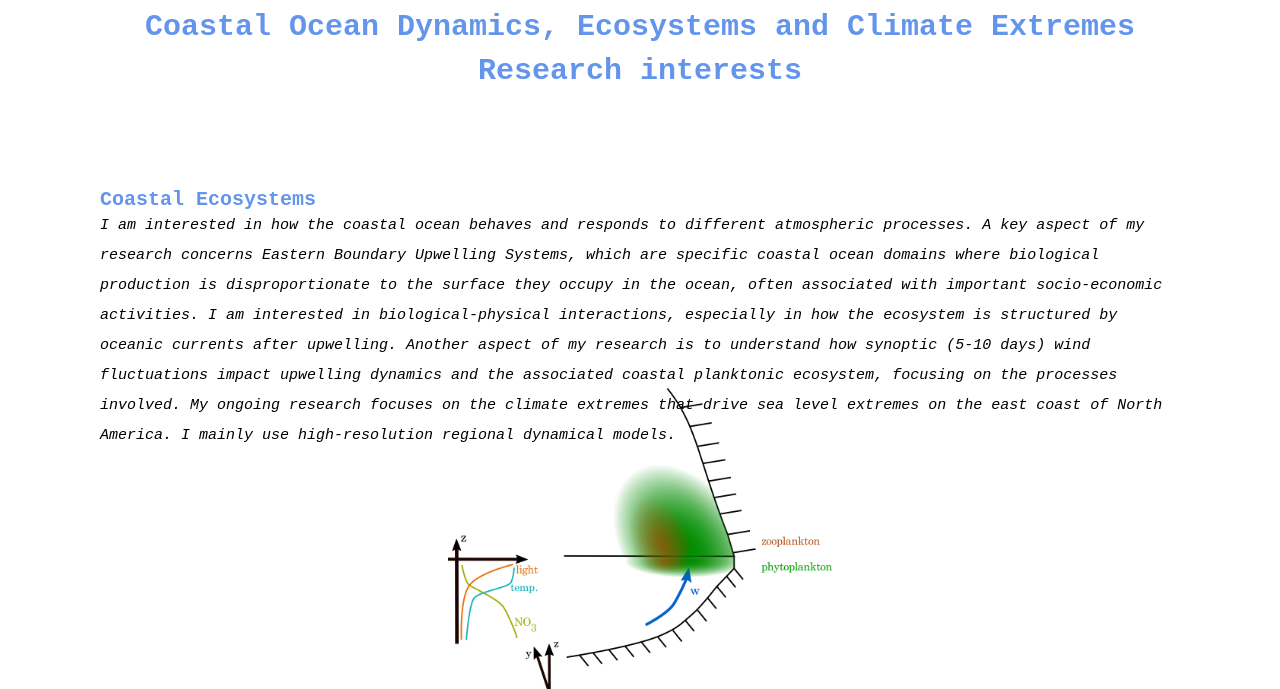
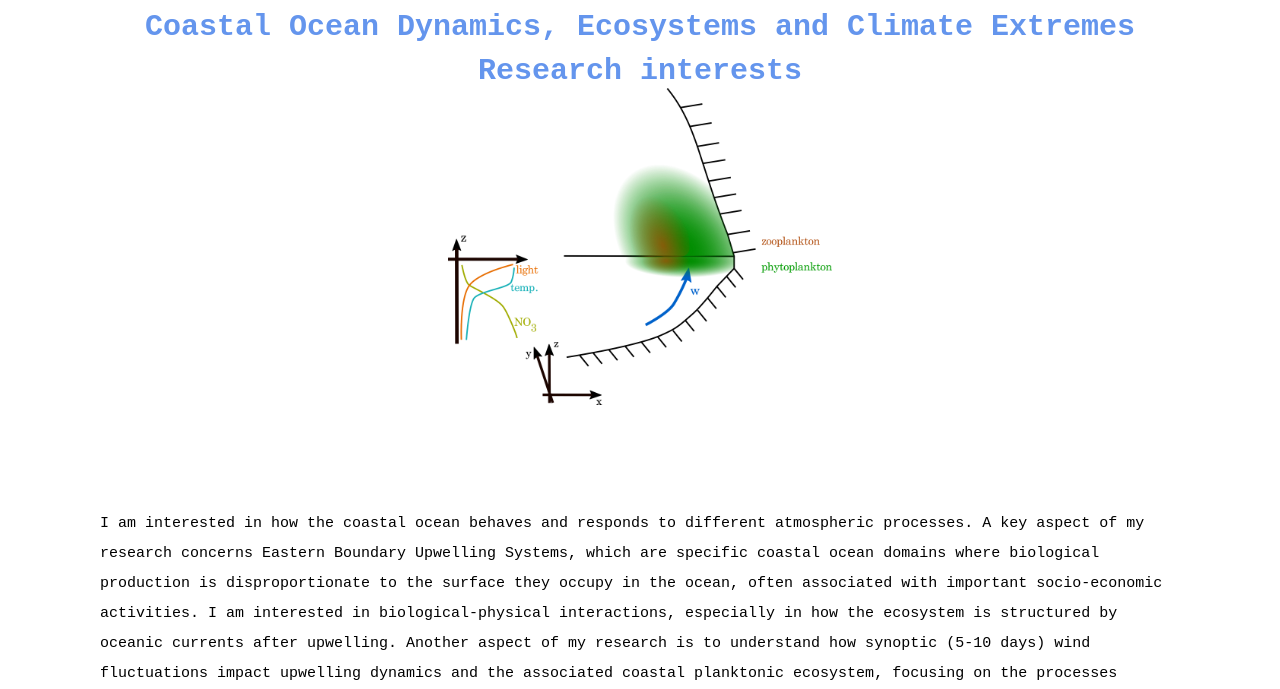
Before and after one commit to pierrechabert/pierrechabert.github.io, a Jekyll site: the page Research.html, which Jekyll copies as it is, in a window 1280 px wide, cut to the strip 0-689 px from the top of the page. Built offline with Jekyll 4.4.1, drawn with Linux system fonts in a browser that asks for light colours; some of the changed text lies outside the part shown.

Commit message:
Update Research.html

```diff
--- a/Research.html
+++ b/Research.html
@@ -55,17 +55,20 @@
 
       <h1 style="color:cornflowerblue; font-size:30px; text-align:center;"> Research interests </h1>
 
+      <div class="row">
+ <div class="block"> <img src="coastal_ecosystem.png" width="100%">    </div>
+  </div>
+
+
     <div class="entry-content" style="height:100px; margin:100px;">
-      <h1 style="color:cornflowerblue; font-size:20px;"> Coastal Ecosystems </h1>
-            <p style="line-height: 2.0; font-size:15px;"><em>
+ <!--         <h1 style="color:cornflowerblue; font-size:20px;"> Coastal Ecosystems </h1> -->
+            <p style="line-height: 2.0; font-size:15px;">
               I am interested in how the coastal ocean behaves and responds to different atmospheric processes. A key aspect of my research concerns Eastern Boundary Upwelling Systems, which are specific coastal ocean domains where biological production is disproportionate to the surface they occupy in the ocean, often associated with important socio-economic activities. I am interested in biological-physical interactions, especially in how the ecosystem is structured by oceanic currents after upwelling. Another aspect of my research is to understand how synoptic (5-10 days) wind fluctuations impact upwelling dynamics and the associated coastal planktonic ecosystem, focusing on the processes involved. My ongoing research focuses on the climate extremes that drive sea level extremes on the east coast of North America. I mainly use high-resolution regional dynamical models.
-            </em></p>
+           </p>
       <!-- Presentation, research interests -->
     </div>
 
-  <div class="row">
- <div class="block"> <img src="coastal_ecosystem.png" width="100%">    </div>
-  </div>
+
 
   <div class="row">
  <div class="block"> <img src="anim_SST_longrelaxation.gif" width="75%">    </div>
@@ -74,11 +77,11 @@
   </div>
 
 
-    <div class="entry-content" style="height:100px; margin:100px;">
-      <h1 style="color:cornflowerblue; font-size:20px;"> Extremes </h1>
-      <p style="line-height: 2.0; font-size:15px;"><em> Work <strong>in progress.</strong> </em></p>
+   <!--    <div class="entry-content" style="height:100px; margin:100px;"> -->
+     <!--    <h1 style="color:cornflowerblue; font-size:20px;"> Extremes </h1> -->
+     <!--    <p style="line-height: 2.0; font-size:15px;"><em> Work <strong>in progress.</strong> </em></p> -->
       <!-- Presentation, research interests -->
-    </div>
+    <!--   </div> -->
 
   </body>
 </html>
```
